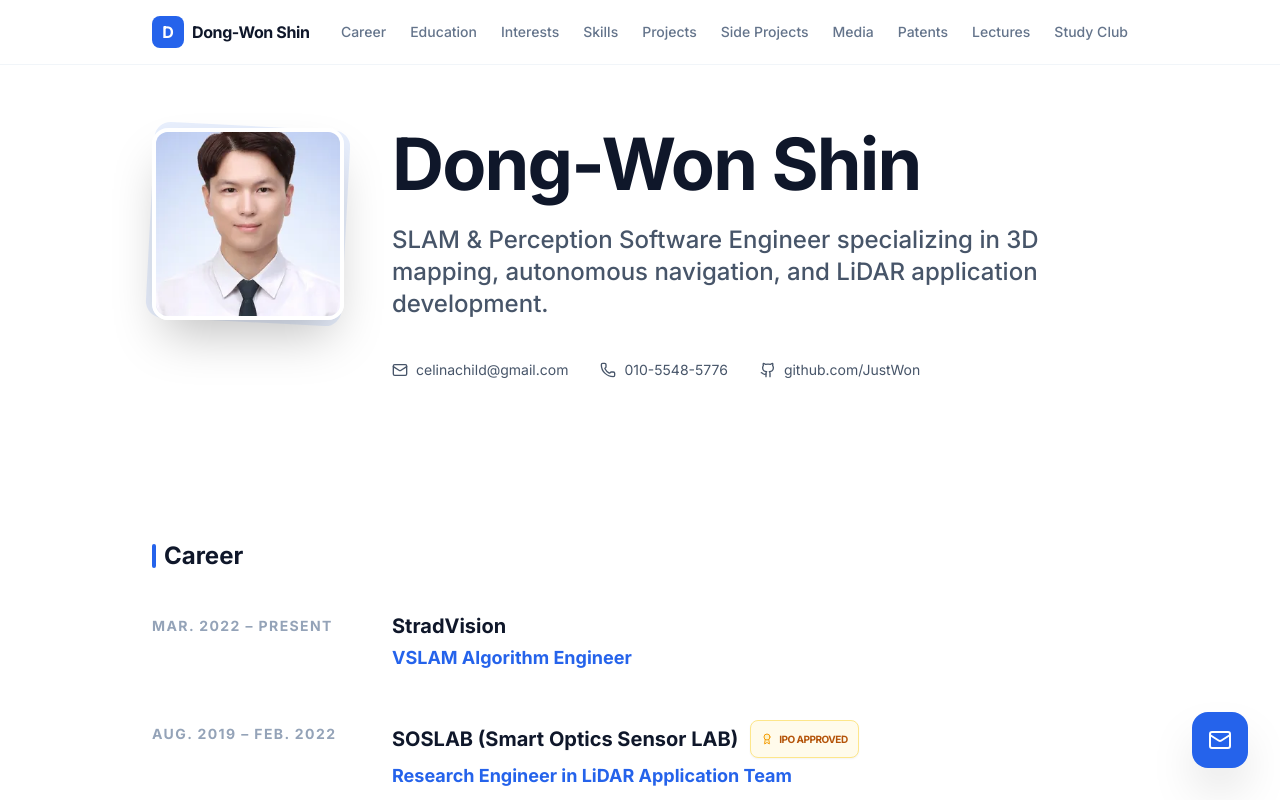
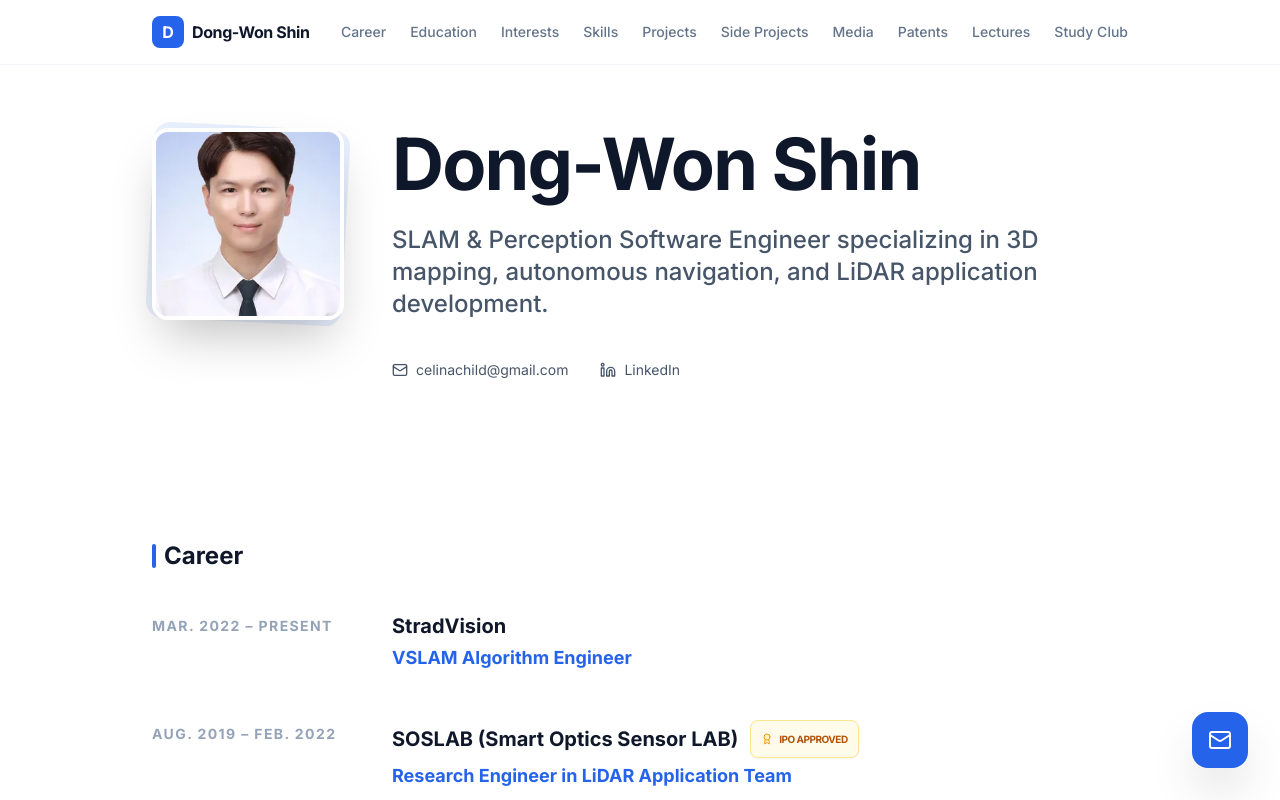
Before and after one commit to dong-won-shin/portfolio, a React (Vite) app: page / in a window 1280 px wide. Shown: the top 800 px of the page. Built offline with nearby package versions, Linux system fonts and the light colour scheme.

Commit message:
linked update

```diff
--- a/App.tsx
+++ b/App.tsx
@@ -2,8 +2,7 @@
 import React, { useState, useEffect } from 'react';
 import {
   Mail,
-  Github,
-  Phone,
+  Linkedin,
   ChevronRight,
   Cpu,
   Menu,
@@ -364,8 +363,7 @@ const App: React.FC = () => {
               </p>
               <div className="flex flex-wrap gap-x-8 gap-y-4 items-center text-sm text-slate-600">
                 <a href="mailto:celinachild@gmail.com" className="flex items-center gap-2 hover:text-blue-600 transition-colors"><Mail className="w-4 h-4" /> celinachild@gmail.com</a>
-                <span className="flex items-center gap-2"><Phone className="w-4 h-4" /> 010-5548-5776</span>
-                <a href="https://github.com/JustWon" target="_blank" rel="noreferrer" className="flex items-center gap-2 hover:text-blue-600 transition-colors"><Github className="w-4 h-4" /> github.com/JustWon</a>
+                <a href="https://www.linkedin.com/in/dong-won-shin-7a11b2240/" target="_blank" rel="noreferrer" className="flex items-center gap-2 hover:text-blue-600 transition-colors"><Linkedin className="w-4 h-4" /> LinkedIn</a>
               </div>
             </div>
           </div>
@@ -628,7 +626,7 @@ const App: React.FC = () => {
           <p className="text-slate-500 font-bold text-lg mb-2">Dong-Won Shin</p>
           <p className="text-slate-400 text-sm mb-8 font-medium">SLAM & Perception Software Engineer</p>
           <div className="flex justify-center gap-10">
-            <a href="https://github.com/JustWon" target="_blank" rel="noreferrer" className="text-slate-400 hover:text-blue-600 transition-all hover:scale-110"><Github className="w-6 h-6" /></a>
+            <a href="https://www.linkedin.com/in/dong-won-shin-7a11b2240/" target="_blank" rel="noreferrer" className="text-slate-400 hover:text-blue-600 transition-all hover:scale-110"><Linkedin className="w-6 h-6" /></a>
             <a href="mailto:celinachild@gmail.com" className="text-slate-400 hover:text-blue-600 transition-all hover:scale-110"><Mail className="w-6 h-6" /></a>
           </div>
           <p className="mt-12 text-[10px] text-slate-300 font-bold uppercase tracking-[0.3em]">© 2024 Dong-Won Shin Portfolio</p>
```
